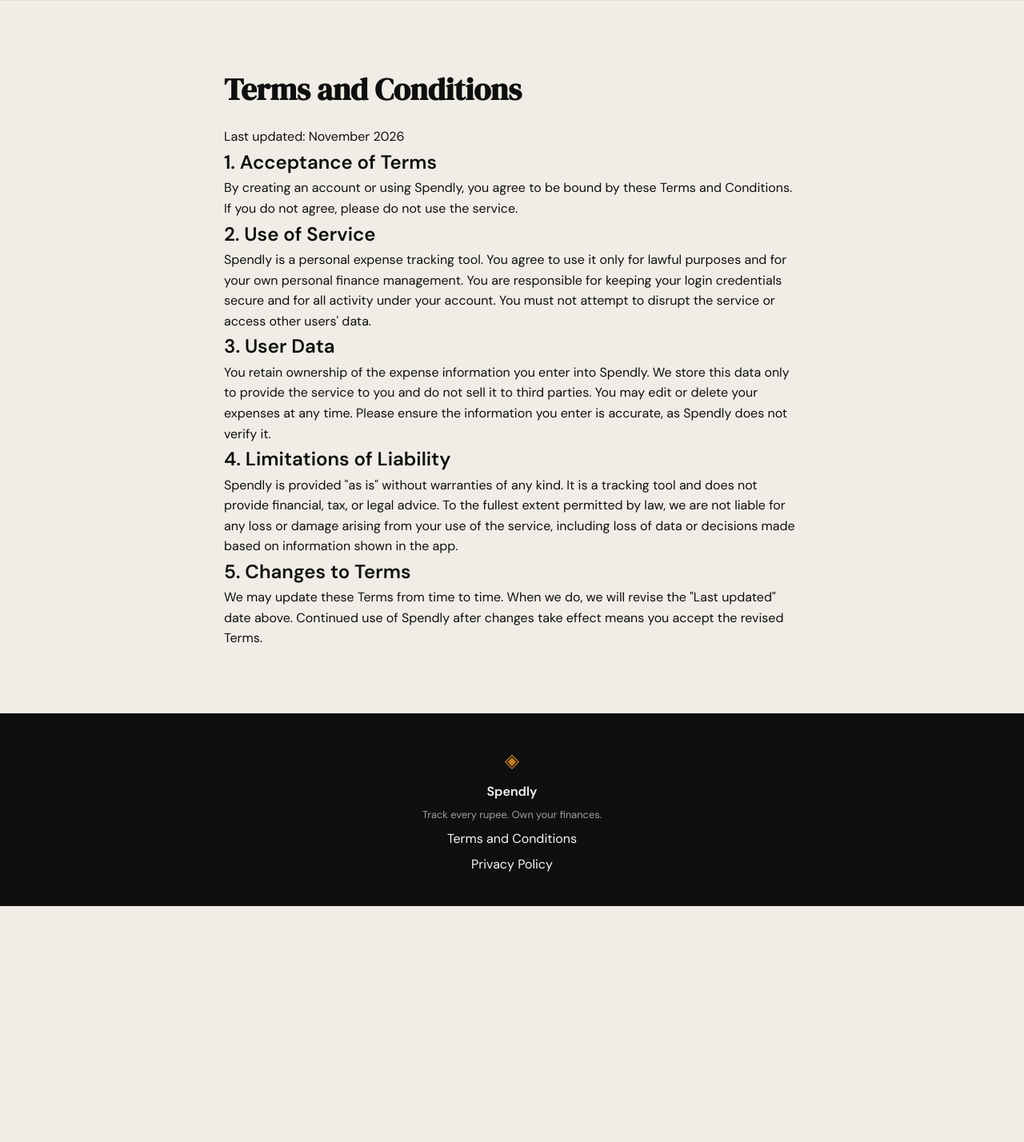
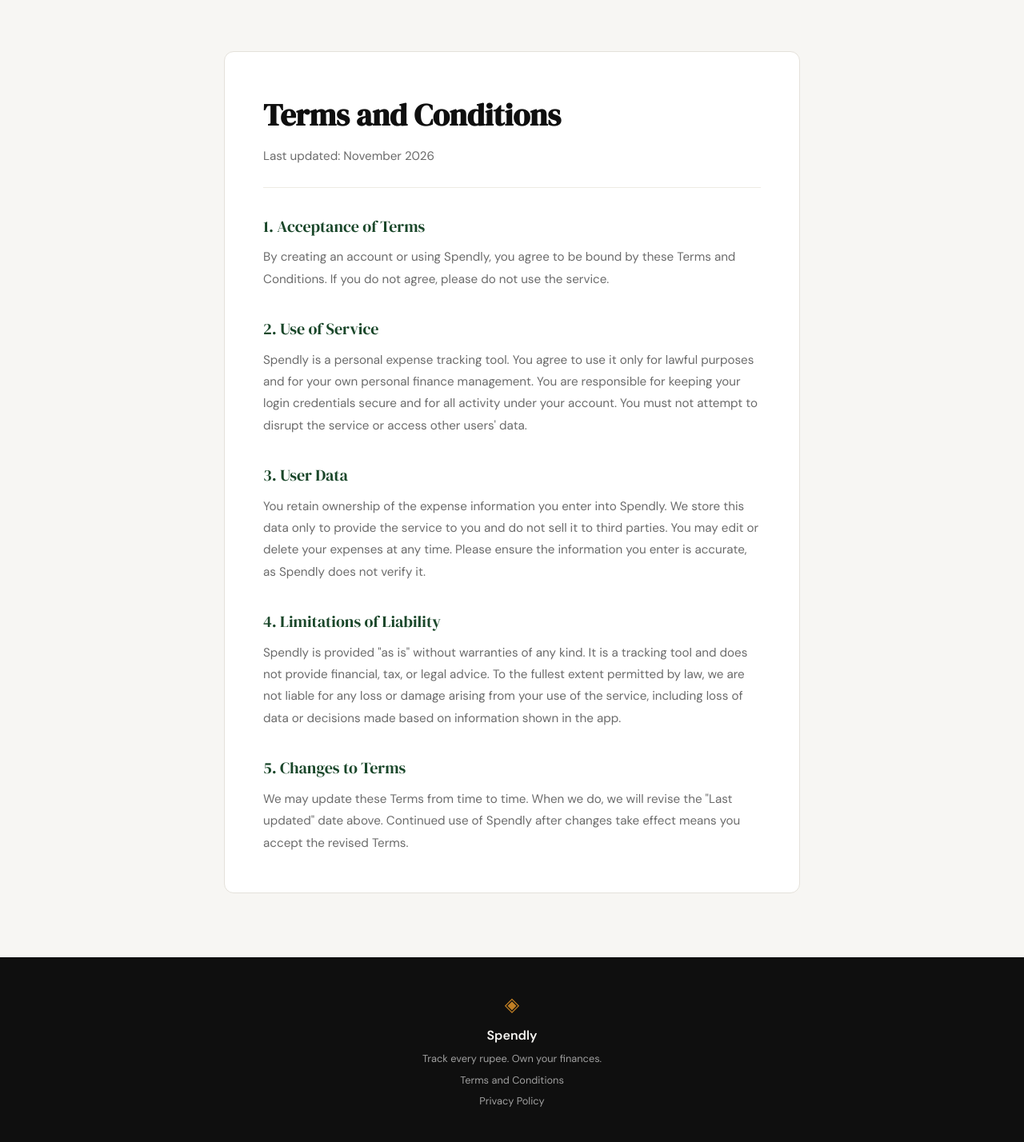
Before and after one commit to rahulcode84/spendly, a Flask app: page /terms in a window 1280 px wide. Shown: the part 61-1489 px from the top of the page at 80% size. Before the commit the page ends 1194 px from the top, so only its background shows below. Run offline with Flask 3, Linux system fonts and the light colour scheme.

Commit message:
landing: add privacy policy page and route
Also adds shared legal-page and footer link styles, and restyles terms.html to use them.

Co-Authored-By: Claude Sonnet 5.5 <noreply@anthropic.com>

```diff
--- a/app.py
+++ b/app.py
@@ -15,6 +15,11 @@ def landing():
 @app.route("/terms")
 def terms():
     return render_template("terms.html")
+
+
+@app.route("/privacy")
+def privacy():
+    return render_template("privacy.html")
 
 
 @app.route("/register")
--- a/static/css/style.css
+++ b/static/css/style.css
@@ -507,6 +507,69 @@ a { color: inherit; text-decoration: none; }
     color: var(--ink-faint);
 }
 
+.footer-inner a {
+    font-size: 0.8rem;
+    color: var(--ink-faint);
+    transition: color 0.2s;
+}
+
+.footer-inner a:hover { color: var(--paper); }
+
+/* ------------------------------------------------------------------ */
+/* Legal pages (terms, privacy)                                        */
+/* ------------------------------------------------------------------ */
+
+.legal-section {
+    padding: 4rem 2rem 5rem;
+}
+
+.legal-inner {
+    max-width: 720px;
+    margin: 0 auto;
+    background: var(--paper-card);
+    border: 1px solid var(--border);
+    border-radius: var(--radius-md);
+    padding: 3rem;
+}
+
+.legal-title {
+    font-family: var(--font-display);
+    font-size: clamp(1.75rem, 3vw, 2.5rem);
+    color: var(--ink);
+    margin-bottom: 0.5rem;
+}
+
+.legal-updated {
+    font-size: 0.85rem;
+    color: var(--ink-faint);
+    margin-bottom: 2rem;
+    padding-bottom: 1.5rem;
+    border-bottom: 1px solid var(--border-soft);
+}
+
+.legal-inner h2 {
+    font-family: var(--font-display);
+    font-size: 1.25rem;
+    font-weight: 400;
+    color: var(--accent);
+    margin: 2rem 0 0.6rem;
+}
+
+.legal-inner p {
+    font-size: 0.95rem;
+    color: var(--ink-muted);
+    line-height: 1.8;
+}
+
+.legal-inner ul {
+    margin: 0.5rem 0 0 1.25rem;
+    font-size: 0.95rem;
+    color: var(--ink-muted);
+    line-height: 1.8;
+}
+
+.legal-inner a { color: var(--accent); text-decoration: underline; }
+
 /* ------------------------------------------------------------------ */
 /* Responsive                                                          */
 /* ------------------------------------------------------------------ */
--- a/templates/base.html
+++ b/templates/base.html
@@ -35,7 +35,7 @@
             <span class="footer-name">Spendly</span>
             <p class="footer-copy">Track every rupee. Own your finances.</p>
             <a href="/terms">Terms and Conditions</a>
-            <a href="#">Privacy Policy</a>
+            <a href="/privacy">Privacy Policy</a>
         </div>
     </footer>
 
--- a/templates/terms.html
+++ b/templates/terms.html
@@ -4,10 +4,10 @@
 
 {% block content %}
 
-<section class="features">
-    <div class="features-inner" style="display: block; max-width: 720px;">
-        <h1 class="cta-title">Terms and Conditions</h1>
-        <p>Last updated: November 2026</p>
+<section class="legal-section">
+    <div class="legal-inner">
+        <h1 class="legal-title">Terms and Conditions</h1>
+        <p class="legal-updated">Last updated: November 2026</p>
 
         <h2>1. Acceptance of Terms</h2>
         <p>By creating an account or using Spendly, you agree to be bound by these Terms and Conditions. If you do not agree, please do not use the service.</p>
```
Also changed, not shown: templates/privacy.html (added, +33 -0 lines).
